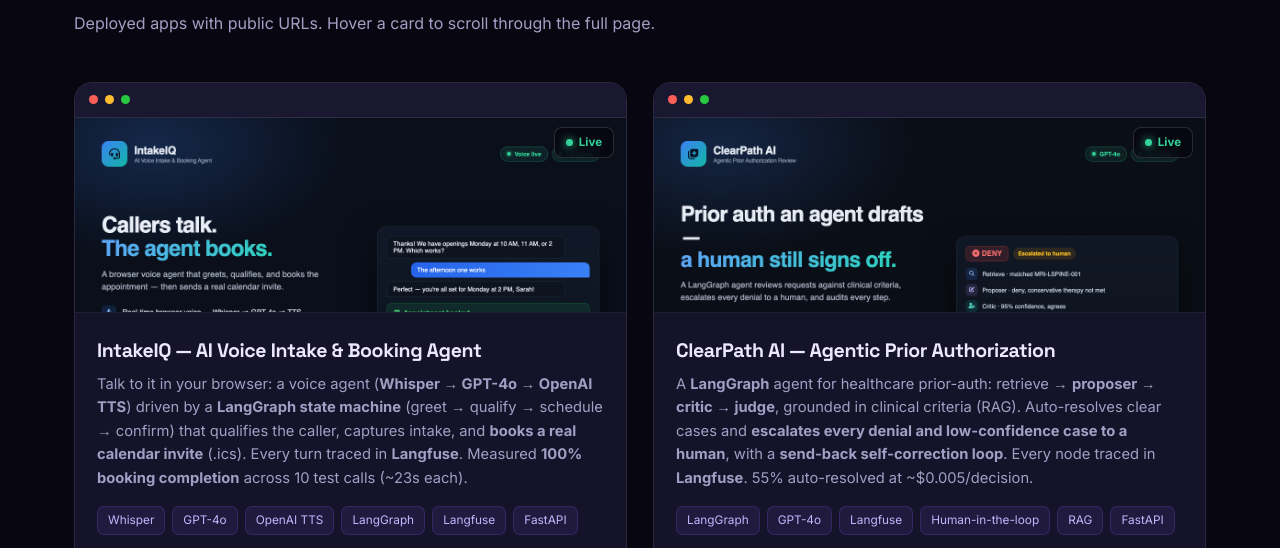
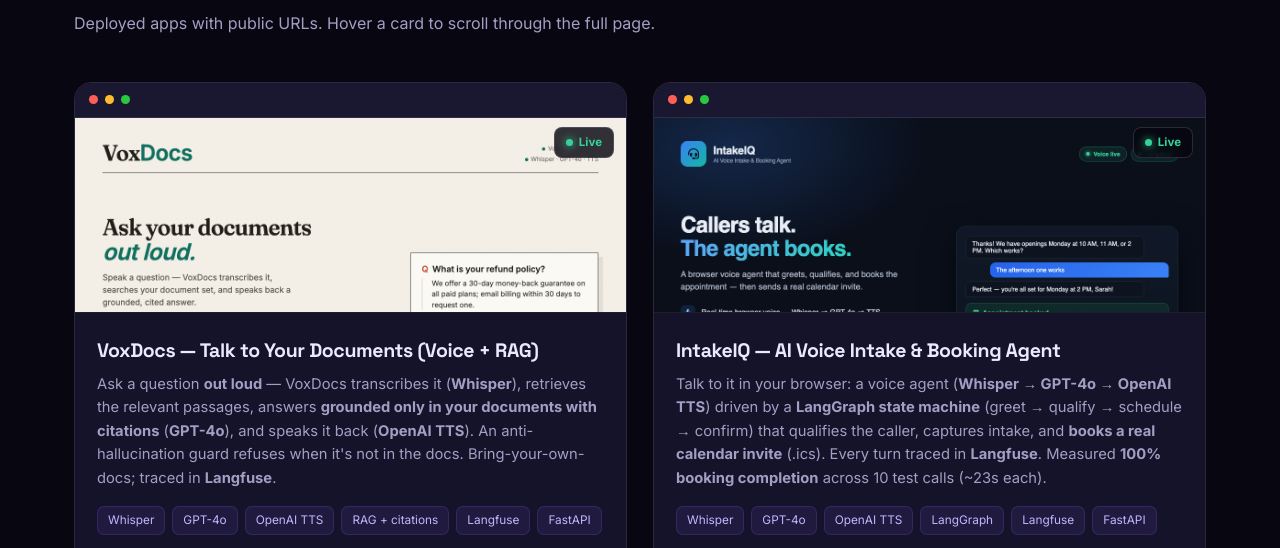
Before and after one commit to adelsherif8/portfolios, a plain HTML site: page ai-engineer/index.html in a window 1280 px wide. Shown: the part 2649-3197 px from the top of the page. Drawn offline with Linux system fonts and the light colour scheme.

Commit message:
Add VoxDocs (voice + RAG) as lead AI project

```diff
--- a/ai-engineer/index.html
+++ b/ai-engineer/index.html
@@ -319,6 +319,16 @@ footer{border-top:1px solid var(--line);padding:34px 0;text-align:center;color:v
   <section id="work">
     <div class="sec-head reveal"><div class="k">Live Projects</div><h2>Click any demo — they're all real.</h2><p>Deployed apps with public URLs. Hover a card to scroll through the full page.</p></div>
     <div class="proj-grid">
+
+      <article class="card reveal">
+        <div class="shot"><span class="badge live"><span class="dot"></span> Live</span><img src="assets/projects/voxdocs.jpg" alt="VoxDocs — voice + RAG document assistant"/></div>
+        <div class="card-body">
+          <h3>VoxDocs — Talk to Your Documents (Voice + RAG)</h3>
+          <p class="desc">Ask a question <strong>out loud</strong> — VoxDocs transcribes it (<strong>Whisper</strong>), retrieves the relevant passages, answers <strong>grounded only in your documents with citations</strong> (<strong>GPT-4o</strong>), and speaks it back (<strong>OpenAI TTS</strong>). An anti-hallucination guard refuses when it's not in the docs. Bring-your-own-docs; traced in <strong>Langfuse</strong>.</p>
+          <div class="tech"><span>Whisper</span><span>GPT-4o</span><span>OpenAI TTS</span><span>RAG + citations</span><span>Langfuse</span><span>FastAPI</span></div>
+          <div class="links"><a class="live" href="https://voxdocs-ten.vercel.app" target="_blank"><i class="fa-solid fa-arrow-up-right-from-square"></i> Live app</a><a class="code" href="https://github.com/adelsherif8/voxdocs" target="_blank"><i class="fa-brands fa-github"></i> Code</a></div>
+        </div>
+      </article>
 
       <article class="card reveal">
         <div class="shot"><span class="badge live"><span class="dot"></span> Live</span><img src="assets/projects/intakeiq.jpg" alt="IntakeIQ — AI voice intake &amp; booking agent"/></div>
```
Also changed, not shown: ai-engineer/assets/projects/voxdocs.jpg (added).
